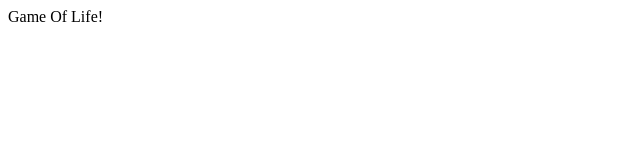
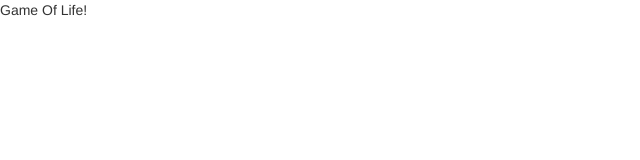
Before and after one commit to funsis/game-of-life, a React app: page public/index.html in a window 1280 px wide. Shown: the full height of the page, 0-640 px from the left. Built offline with nearby package versions, Linux system fonts and the light colour scheme.

Commit message:
Add react-bootstrap

```diff
--- a/package.json
+++ b/package.json
@@ -4,6 +4,7 @@
   "private": true,
   "dependencies": {
     "react": "^16.2.0",
+    "react-bootstrap": "^0.32.1",
     "react-dom": "^16.2.0",
     "react-redux": "^5.0.6",
     "react-scripts": "1.1.1",
--- a/public/index.html
+++ b/public/index.html
@@ -1,15 +1,19 @@
 <!DOCTYPE html>
 <html lang="en">
+
 <head>
   <meta charset="utf-8">
   <meta name="viewport" content="width=device-width, initial-scale=1, shrink-to-fit=no">
   <meta name="theme-color" content="#000000">
+  <link rel="stylesheet" href="https://maxcdn.bootstrapcdn.com/bootstrap/3.3.7/css/bootstrap.min.css" integrity="sha384-BVYiiSIFeK1dGmJRAkycuHAHRg32OmUcww7on3RYdg4Va+PmSTsz/K68vbdEjh4u" crossorigin="anonymous">
   <title>React App</title>
 </head>
+
 <body>
   <noscript>
       You need to enable JavaScript to run this app.
     </noscript>
   <div id="root"></div>
 </body>
+
 </html>
```
Also changed, not shown: 1 other file. Lines whose indentation alone changed are shown as unchanged.
